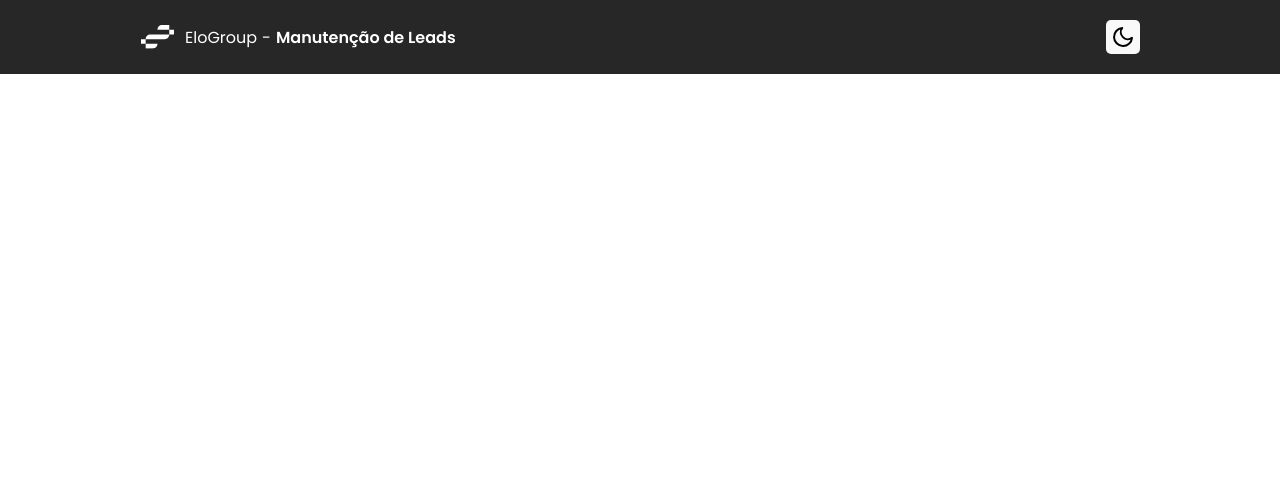
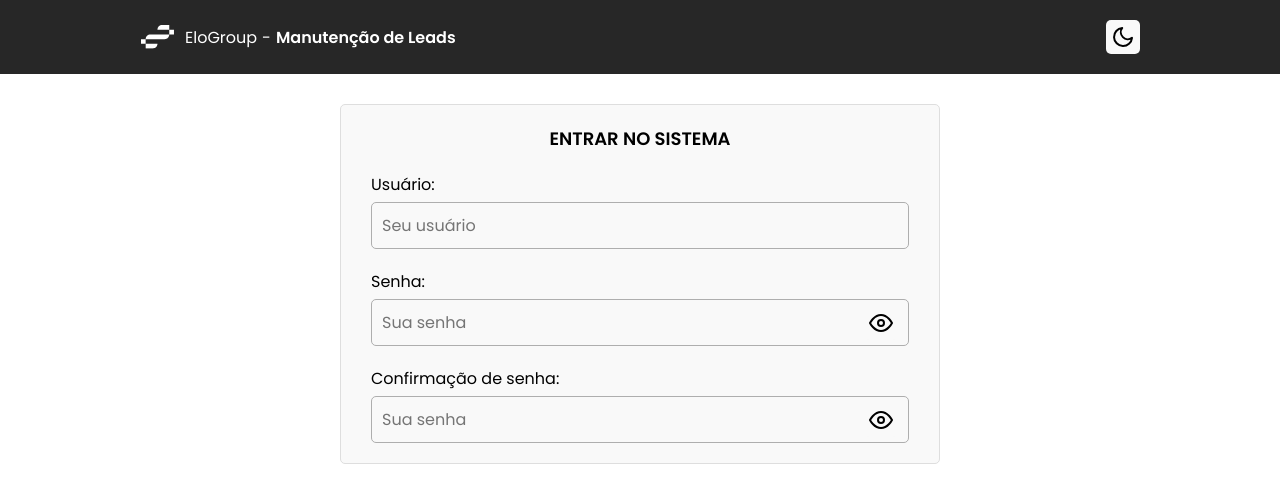
Before and after one commit to filipealvess/manutencao-leads, a React (Create React App) app: page / in a window 1280 px wide. Shown: the top 502 px of the page. Built offline with nearby package versions, Linux system fonts and the light colour scheme; the HTML template or start-up script is replaced by a standard one.

Commit message:
feat: add main component

```diff
--- /dev/null
+++ b/src/components/Main/index.jsx
@@ -0,0 +1,10 @@
+import React from 'react';
+import MainWrapper from './styles';
+
+export default function Main({ children }) {
+  return (
+    <MainWrapper>
+      {children}
+    </MainWrapper>
+  );
+}
--- /dev/null
+++ b/src/components/Main/styles.js
@@ -0,0 +1,10 @@
+import styled from 'styled-components';
+
+const MainWrapper = styled.main`
+  width: 100%;
+  max-width: 1050px;
+  padding: 0 25px;
+  margin: 30px auto;
+`;
+
+export default MainWrapper;
--- a/src/pages/Login/index.jsx
+++ b/src/pages/Login/index.jsx
@@ -1,10 +1,21 @@
 import React from 'react';
 import Header from '../../components/Header';
+import Main from '../../components/Main';
+import Form from '../../components/Form';
+import Field from '../../components/Field';
 
 export default function Login() {
   return (
     <React.Fragment>
       <Header title="Manutenção de Leads" />
+
+      <Main>
+        <Form title="Entrar no sistema">
+          <Field label="Usuário" placeholder="Seu usuário" />
+          <Field label="Senha" placeholder="Sua senha" type="password" />
+          <Field label="Confirmação de senha" placeholder="Sua senha" type="password" />
+        </Form>
+      </Main>
     </React.Fragment>
   );
 }
```
